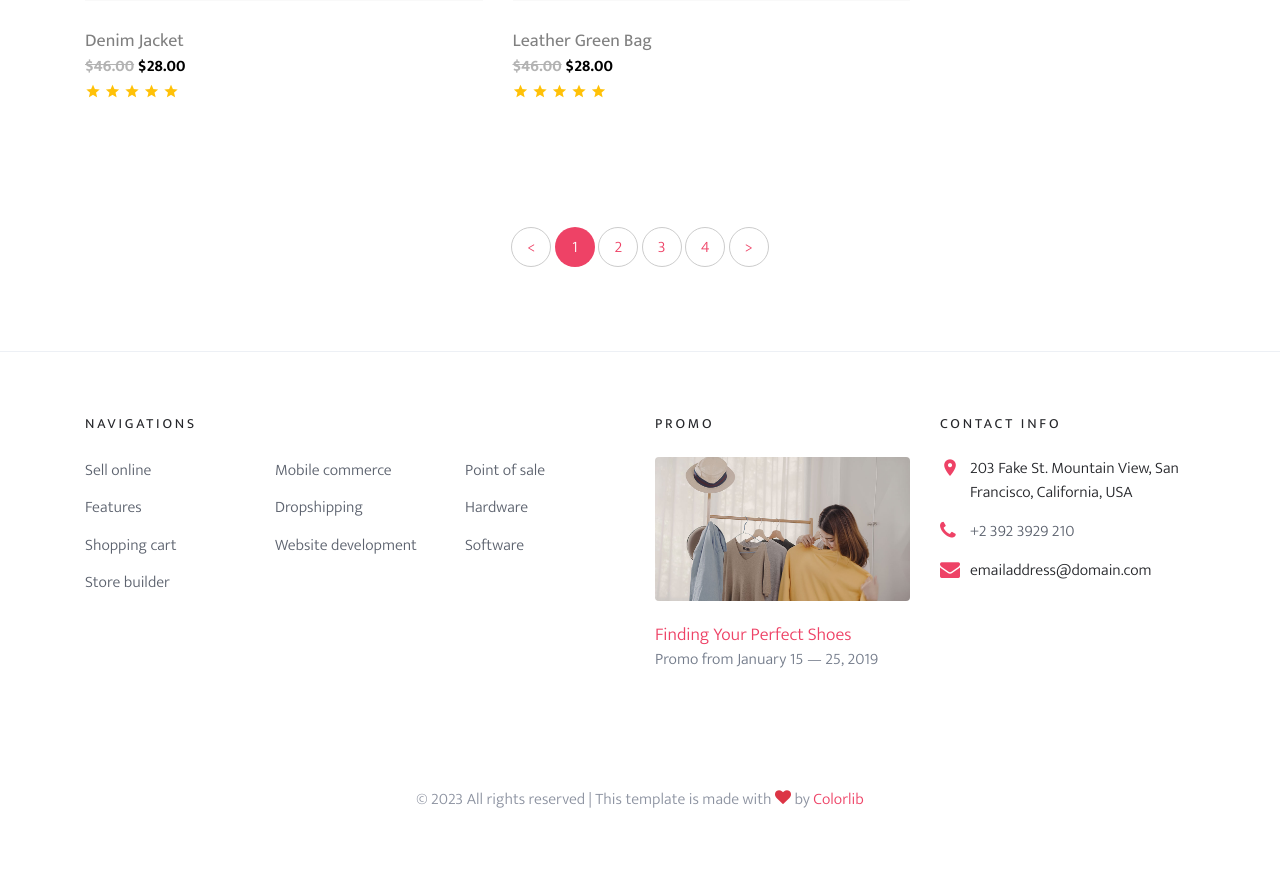
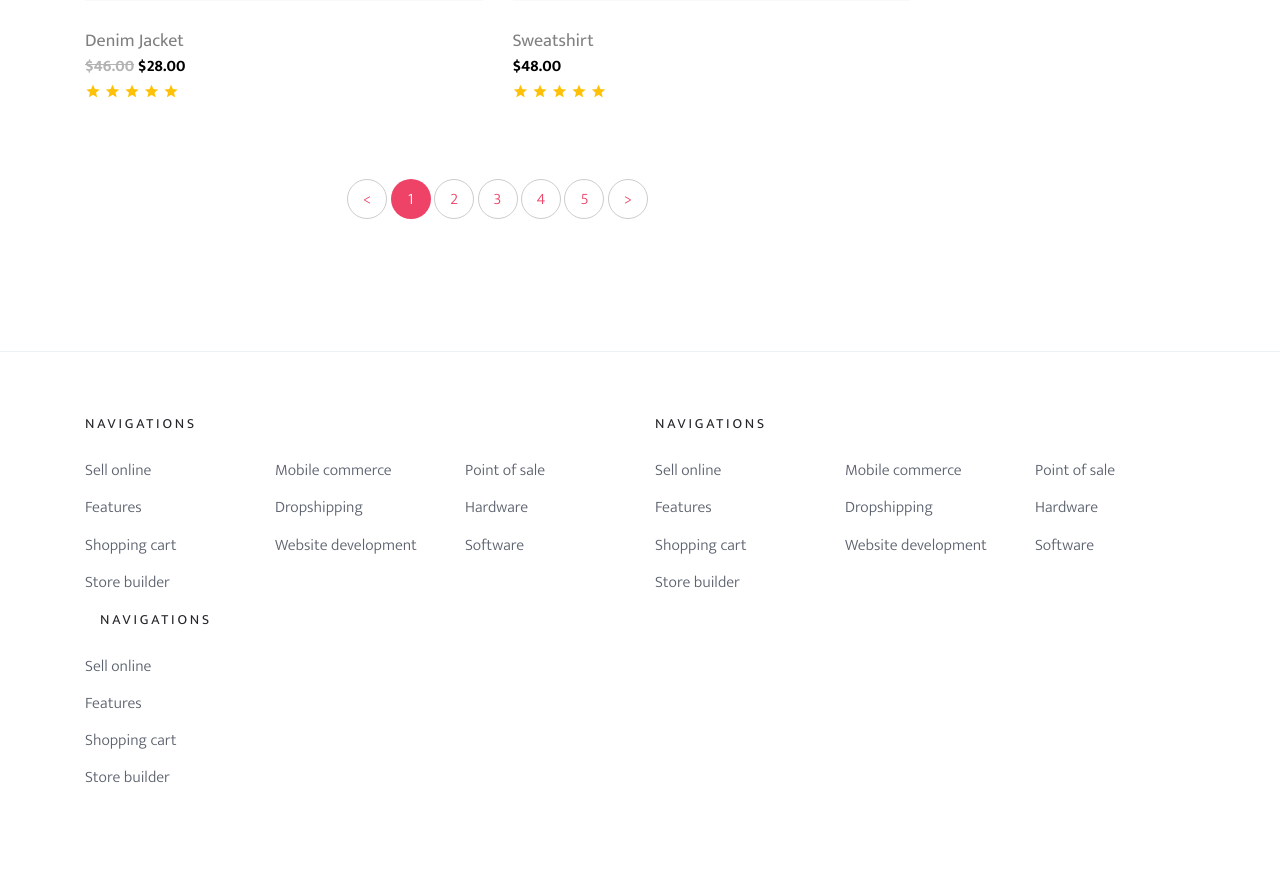
Before and after one commit to VeerjyotSingh/Business, a Flask app: page /shop in a window 1280 px wide. Shown: the part 1714-2607 px from the top of the page. After the commit the page ends 2497 px from the top, so only its background shows below. Run offline with Flask 3, Linux system fonts and the light colour scheme; some libraries are stand-ins or nearby versions; some web fonts are replaced.

Commit message:
shop page now working

```diff
--- a/templates/shop.html
+++ b/templates/shop.html
@@ -6,7 +6,7 @@
     <meta name="viewport" content="width=device-width, initial-scale=1, shrink-to-fit=no">
 
     <link rel="stylesheet" href="https://fonts.googleapis.com/css?family=Mukta:300,400,700">
-    <link rel="stylesheet" href="fonts/icomoon/style.css">
+    <link rel="stylesheet" href="{{ url_for('static', filename='fonts/icomoon/style.css') }}">
     <!-- Static Files -->
     <link rel="stylesheet" href="{{ url_for('static', filename='css/bootstrap.min.css') }}">
     <link rel="stylesheet" href="{{ url_for('static', filename='css/magnific-popup.css') }}">
@@ -15,7 +15,6 @@
     <link rel="stylesheet" href="{{ url_for('static', filename='css/owl.theme.default.min.css') }}">
     <link rel="stylesheet" href="{{ url_for('static', filename='css/aos.css') }}">
     <link rel="stylesheet" href="{{ url_for('static', filename='css/style.css') }}">
-  </head>
 </head>
 <body>
 
@@ -26,7 +25,7 @@
             <div class="container">
                 <a href="#" class="search-close js-search-close"><span class="icon-close2"></span></a>
                 <form action="#" method="post">
-                    <input type="text" class="form-control" placeholder="Search keyword and hit enter...">
+                    <input type="text" class="form-control" placeholder="Search keyword and hit enter">
                 </form>
             </div>
         </div>
@@ -35,14 +34,14 @@
             <div class="d-flex align-items-center justify-content-between">
                 <div class="logo">
                     <div class="site-logo">
-                        <a href="index.html" class="js-logo-clone">ShopMax</a>
+                        <a href="{{ url_for('index') }}" class="js-logo-clone">ShopMax</a>
                     </div>
                 </div>
                 <div class="main-nav d-none d-lg-block">
                     <nav class="site-navigation text-right text-md-center" role="navigation">
                         <ul class="site-menu js-clone-nav d-none d-lg-block">
                             <li class="has-children">
-                                <a href="index.html">Home</a>
+                                <a href="{{ url_for('index') }}">Home</a>
                                 <ul class="dropdown">
                                     <li><a href="#">Menu One</a></li>
                                     <li><a href="#">Menu Two</a></li>
@@ -57,17 +56,17 @@
                                     </li>
                                 </ul>
                             </li>
-                            <li class="active"><a href="shop.html">Shop</a></li>
+                            <li class="active"><a href="{{ url_for('shop') }}">Shop</a></li>
                             <li><a href="#">Catalogue</a></li>
                             <li><a href="#">New Arrivals</a></li>
-                            <li><a href="contact.html">Contact</a></li>
+                            <li><a href="{{ url_for('contact') }}">Contact</a></li>
                         </ul>
                     </nav>
                 </div>
                 <div class="icons">
                     <a href="#" class="icons-btn d-inline-block js-search-open"><span class="icon-search"></span></a>
                     <a href="#" class="icons-btn d-inline-block"><span class="icon-heart-o"></span></a>
-                    <a href="cart.html" class="icons-btn d-inline-block bag">
+                    <a href="{{ url_for('cart') }}" class="icons-btn d-inline-block bag">
                         <span class="icon-shopping-bag"></span>
                         <span class="number">2</span>
                     </a>
@@ -87,8 +86,9 @@
                     <p><a href="#" class="btn btn-black rounded-0">Shop Now</a></p>
                 </div>
             </div>
-                <div class="col-md-6 order-1 align-self-end">
-                    <img src="static/images/model_4.png" alt="Image" class="img-fluid">
+            <div class="col-md-6 order-1">
+                <!-- Correct Image Path -->
+                <img src="{{ url_for('static', filename='images/model_4.png') }}" alt="New Arrival Image" class="img-fluid">
             </div>
         </div>
     </div>
@@ -97,7 +97,7 @@
     <div class="custom-border-bottom py-3">
         <div class="container">
             <div class="row">
-                <div class="col-md-12 mb-0"><a href="index.html">Home</a> <span class="mx-2 mb-0">/</span> <strong class="text-black">Shop</strong></div>
+                <div class="col-md-12 mb-0"><a href="{{ url_for('index') }}">Home</a> <span class="mx-2 mb-0">/</span> <strong class="text-black">Shop</strong></div>
             </div>
         </div>
     </div>
@@ -137,21 +137,21 @@
                     <div class="row mb-5">
                         <div class="col-lg-6 col-md-6 item-entry mb-4">
                             <a href="#" class="product-item md-height bg-gray d-block">
-                                <img src="static/images/prod_2.png" alt="Image" class="img-fluid">
+                                <img src="{{ url_for('static', filename='images/prod_2.png') }}" alt="Image" class="img-fluid">
                             </a>
                             <h2 class="item-title"><a href="#">Gray Shoe</a></h2>
                             <strong class="item-price">$20.00</strong>
                         </div>
                         <div class="col-lg-6 col-md-6 item-entry mb-4">
                             <a href="#" class="product-item md-height bg-gray d-block">
-                                <img src="static/images/prod_3.png" alt="Image" class="img-fluid">
+                                <img src="{{ url_for('static', filename='images/prod_3.png') }}" alt="Image" class="img-fluid">
                             </a>
                             <h2 class="item-title"><a href="#">Blue Shoe High Heels</a></h2>
                             <strong class="item-price"><del>$46.00</del> $28.00</strong>
                         </div>
                         <div class="col-lg-6 col-md-6 item-entry mb-4">
                             <a href="#" class="product-item md-height bg-gray d-block">
-                                <img src="static/images/model_5.png" alt="Image" class="img-fluid">
+                                <img src="{{ url_for('static', filename='images/model_5.png') }}" alt="Image" class="img-fluid">
                             </a>
                             <h2 class="item-title"><a href="#">Denim Jacket</a></h2>
                             <strong class="item-price"><del>$46.00</del> $28.00</strong>
@@ -165,16 +165,31 @@
                         </div>
                         <div class="col-lg-6 col-md-6 item-entry mb-4">
                             <a href="#" class="product-item md-height bg-gray d-block">
-                                <img src="static/images/prod_1.png" alt="Image" class="img-fluid">
+                                <img src="{{ url_for('static', filename='images/model_6.png') }}" alt="Image" class="img-fluid">
                             </a>
-                            <h2 class="item-title"><a href="#">Leather Green Bag</a></h2>
-                            <strong class="item-price"><del>$46.00</del> $28.00</strong>
+                            <h2 class="item-title"><a href="#">Sweatshirt</a></h2>
+                            <strong class="item-price">$48.00</strong>
                             <div class="star-rating">
                                 <span class="icon-star2 text-warning"></span>
                                 <span class="icon-star2 text-warning"></span>
                                 <span class="icon-star2 text-warning"></span>
                                 <span class="icon-star2 text-warning"></span>
                                 <span class="icon-star2 text-warning"></span>
+                            </div>
+                        </div>
+                    </div>
+                    <div class="row" data-aos="fade-up">
+                        <div class="col-md-12 text-center">
+                            <div class="site-block-27">
+                                <ul>
+                                    <li><a href="#">&lt;</a></li>
+                                    <li class="active"><span>1</span></li>
+                                    <li><a href="#">2</a></li>
+                                    <li><a href="#">3</a></li>
+                                    <li><a href="#">4</a></li>
+                                    <li><a href="#">5</a></li>
+                                    <li><a href="#">&gt;</a></li>
+                                </ul>
                             </div>
                         </div>
                     </div>
@@ -196,6 +211,7 @@
                             <div id="slider-range" class="border-primary"></div>
                             <input type="text" id="amount" class="form-control border-0 pl-0 bg-white" disabled="">
                         </div>
+
                         <div class="mb-4">
                             <h3 class="mb-3 h6 text-uppercase text-black d-block">Size</h3>
                             <label for="s_sm" class="d-flex">
@@ -208,20 +224,23 @@
                                 <input type="checkbox" id="s_lg" class="mr-2 mt-1"> <span class="text-black">Large (1,392)</span>
                             </label>
                         </div>
+
+                        <div class="mb-4">
+                            <h3 class="mb-3 h6 text-uppercase text-black d-block">Color</h3>
+                            <a href="#" class="d-flex color-item align-items-center">
+                                <span class="bg-danger color d-inline-block rounded-circle mr-2"></span> <span class="text-black">Red (2,429)</span>
+                            </a>
+                            <a href="#" class="d-flex color-item align-items-center">
+                                <span class="bg-success color d-inline-block rounded-circle mr-2"></span> <span class="text-black">Green (2,298)</span>
+                            </a>
+                            <a href="#" class="d-flex color-item align-items-center">
+                                <span class="bg-info color d-inline-block rounded-circle mr-2"></span> <span class="text-black">Blue (1,075)</span>
+                            </a>
+                            <a href="#" class="d-flex color-item align-items-center">
+                                <span class="bg-primary color d-inline-block rounded-circle mr-2"></span> <span class="text-black">Purple (1,075)</span>
+                            </a>
                         </div>
-                </div>
-            </div>
-            <div class="row mt-5">
-                <div class="col-md-12 text-center">
-                    <div class="site-block-27">
-                        <ul>
-                            <li><a href="#">&lt;</a></li>
-                            <li class="active"><span>1</span></li>
-                            <li><a href="#">2</a></li>
-                            <li><a href="#">3</a></li>
-                            <li><a href="#">4</a></li>
-                            <li><a href="#">&gt;</a></li>
-                        </ul>
+
                     </div>
                 </div>
             </div>
@@ -260,44 +279,59 @@
                         </div>
                     </div>
                 </div>
-                <div class="col-md-6 col-lg-3 mb-4 mb-lg-0">
-                    <h3 class="footer-heading mb-4">Promo</h3>
-                    <a href="#" class="block-6">
-                        <img src="static/images/about_1.jpg" alt="Image placeholder" class="img-fluid rounded mb-4">
-                        <h3 class="font-weight-light  mb-0">Finding Your Perfect Shoes</h3>
-                        <p>Promo from January 15 — 25, 2019</p>
-                    </a>
+                <div class="col-lg-6 mb-5 mb-lg-0">
+                    <div class="row">
+                        <div class="col-md-12">
+                            <h3 class="footer-heading mb-4">Navigations</h3>
                         </div>
-                <div class="col-md-6 col-lg-3">
-                    <div class="block-5 mb-5">
-                        <h3 class="footer-heading mb-4">Contact Info</h3>
+                        <div class="col-md-6 col-lg-4">
                             <ul class="list-unstyled">
-                            <li class="address">203 Fake St. Mountain View, San Francisco, California, USA</li>
-                            <li class="phone"><a href="tel://23923929210">+2 392 3929 210</a></li>
-                            <li class="email">emailaddress@domain.com</li>
+                                <li><a href="#">Sell online</a></li>
+                                <li><a href="#">Features</a></li>
+                                <li><a href="#">Shopping cart</a></li>
+                                <li><a href="#">Store builder</a></li>
+                            </ul>
+                        </div>
+                        <div class="col-md-6 col-lg-4">
+                            <ul class="list-unstyled">
+                                <li><a href="#">Mobile commerce</a></li>
+                                <li><a href="#">Dropshipping</a></li>
+                                <li><a href="#">Website development</a></li>
+                            </ul>
+                        </div>
+                        <div class="col-md-6 col-lg-4">
+                            <ul class="list-unstyled">
+                                <li><a href="#">Point of sale</a></li>
+                                <li><a href="#">Hardware</a></li>
+                                <li><a href="#">Software</a></li>
                             </ul>
                         </div>
                     </div>
                 </div>
-            <div class="row pt-5 mt-5 text-center">
+                <div class="col-lg-3">
                     <div class="col-md-12">
-                    <p>
-                        &copy; 2023 All rights reserved | This template is made with <i class="icon-heart text-danger" aria-hidden="true"></i> by <a href="https://colorlib.com" target="_blank" class="text-primary">Colorlib</a>
-                    </p>
+                        <h3 class="footer-heading mb-4">Navigations</h3>
+                    </div>
+                    <ul class="list-unstyled">
+                        <li><a href="#">Sell online</a></li>
+                        <li><a href="#">Features</a></li>
+                        <li><a href="#">Shopping cart</a></li>
+                        <li><a href="#">Store builder</a></li>
+                    </ul>
                 </div>
             </div>
         </div>
     </footer>
+
 </div>
 
-<script src="js/jquery-3.3.1.min.js"></script>
-<script src="js/jquery-ui.js"></script>
-<script src="js/popper.min.js"></script>
-<script src="js/bootstrap.min.js"></script>
-<script src="js/owl.carousel.min.js"></script>
-<script src="js/jquery.magnific-popup.min.js"></script>
-<script src="js/aos.js"></script>
-<script src="js/main.js"></script>
-
+<script src="{{ url_for('static', filename='js/jquery-3.3.1.min.js') }}"></script>
+<script src="{{ url_for('static', filename='js/jquery-ui.js') }}"></script>
+<script src="{{ url_for('static', filename='js/popper.min.js') }}"></script>
+<script src="{{ url_for('static', filename='js/bootstrap.min.js') }}"></script>
+<script src="{{ url_for('static', filename='js/owl.carousel.min.js') }}"></script>
+<script src="{{ url_for('static', filename='js/jquery.magnific-popup.min.js') }}"></script>
+<script src="{{ url_for('static', filename='js/aos.js') }}"></script>
+<script src="{{ url_for('static', filename='js/main.js') }}"></script>
 </body>
 </html>
```
Lines whose indentation alone changed are shown as unchanged.
